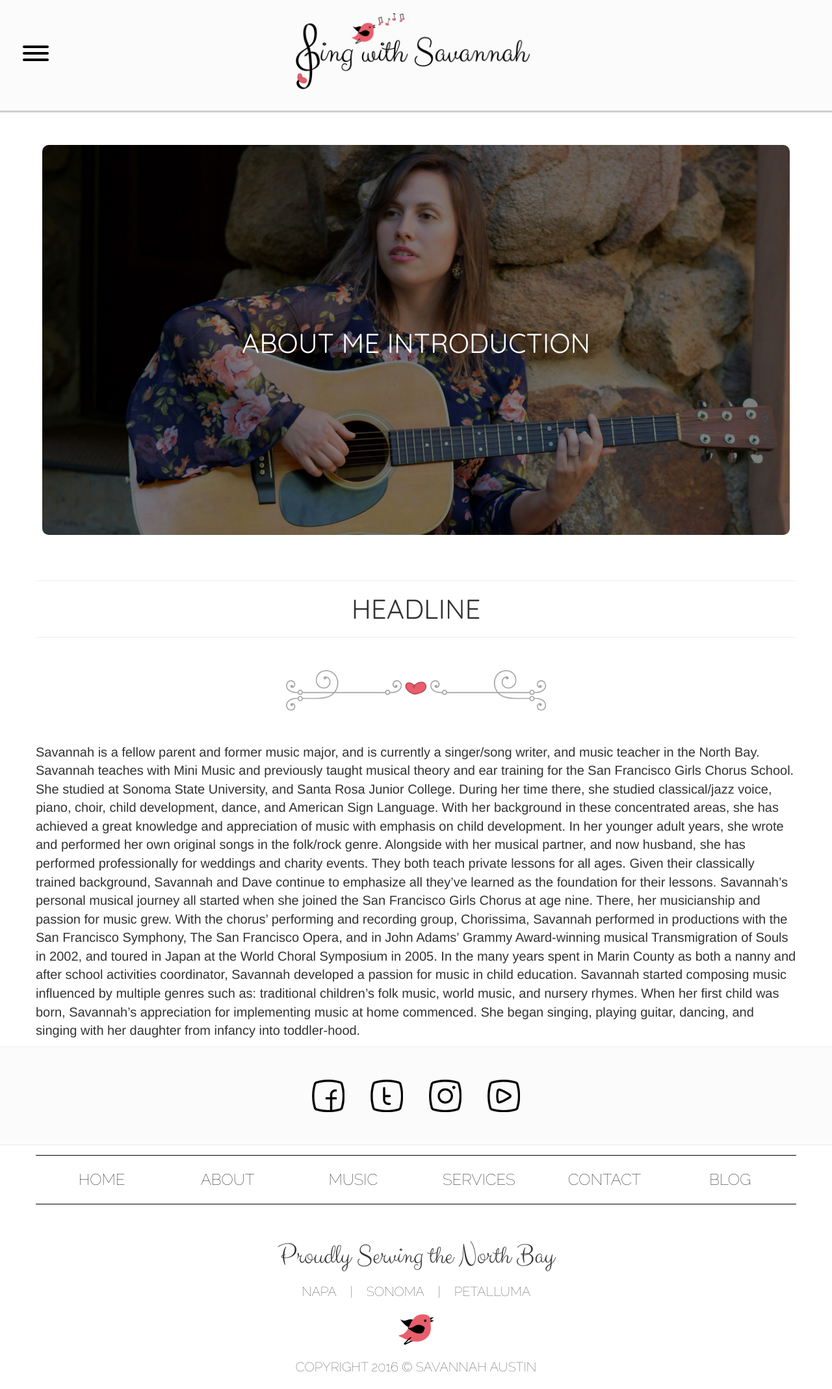
After one commit to jmezzanotte/singwithsavannah, a Django app: page /about in a window 1280 px wide. The commit adds this page. Shown: the whole page at 65% size. Run offline with Django 3.2, Linux system fonts and the light colour scheme; some libraries are stand-ins or nearby versions.

Commit message:
Added an about page. Fixed the centering issues on the navbar logo. added animation to the text overlay on the image on the about page.

```diff
--- /dev/null
+++ b/static/css/about.css
@@ -0,0 +1,28 @@
+h1{
+	text-align: center;
+}
+
+
+.hamburger-inner, .hamburger-inner::before, .hamburger-inner::after{
+	background-color: #000;
+}
+
+#about-profile{
+	position: relative;
+	background: url("../images/about_profile.jpg") center center;
+	background-size: cover;
+	overflow: hidden;
+	text-align: center;
+	height: 600px;
+	margin: 50px;
+	border-radius: 10px;
+}
+
+#about-headline-wrapper{
+	position: absolute;
+	display: none;
+  	top: 0;
+  	left: 50%;
+  	transform: translate(-50%, -50%);
+}
+	#about-headline{color: #fff;}
--- a/static/css/base.css
+++ b/static/css/base.css
@@ -1,7 +1,7 @@
 /*SING WITH SAVANNAH BASE STYLES*/
 
-/*IMG SPECS*/
 /*
+	IMG SPECS
 	LARGE FULL PAGE IMAGE : 1920px x 1165px
 	LIGHTNESS : -50
 
@@ -12,8 +12,8 @@
 	SIZE : 360 X 360;
 */
 
-/*COLOR SPECS*/
 /*
+	COLOR SPECS
 	LIGHT-RED: #e95e6b; (HIGHLIGHT COLOR)
 	MAROON : #aF4654
 */
@@ -41,9 +41,14 @@ h1{
 	font-size: 42px;
 }
 
+h2{
+	font-family: 'Quicksand', sans-serif;
+	font-size: 32px;
+}
+
 p{
 	font-size: 20px;
-	font-family: 'Raleway', sans-serif;
+	/*font-family: 'Raleway', sans-serif;*/
 }
 
 /*BUTTON CLASSES*/
@@ -64,7 +69,6 @@ p{
 	}
 
 
-
 .btn-outline-white{
 	/*You have to specify width and font size used by this button*/
 	color : #fff;
@@ -72,11 +76,9 @@ p{
 	padding: 15px;
 }
 
-
 .font-black{
 	color: #000;
 }
-
 
 .header{
 	font-family: 'Raleway', sans-serif;
@@ -195,6 +197,7 @@ p{
   	color: #fff;
   	font-family: 'Raleway', sans-serif;
   	background-color: #000;
+
 }
 
 
@@ -348,10 +351,14 @@ p{
 	margin-bottom: 100px;
 }
 
-
 .secondary-topbanner{
 	border-bottom: solid 3px #d0d0d0;
-	background-color: #fff;
+	background-color: #FBFBFB;
+}
+
+#hidden-spacer{
+	margin: 10px;
+	width: 100px;
 }
 
 .secondary-topbanner img{
@@ -365,15 +372,19 @@ p{
   	top: 0;
   	left: 50%;
   	transform: translate(-50%, -50%);
-
 }
 
+.filigree{
+	width: 400px;
+	padding: 0 ;
+	display: block;
+	margin: 50px auto;
+}
 
 #sub-headline{
 	font-family: 'Quicksand', sans-serif;
 	font-size: 28px;
 	color: #fff;
-
 }
 
 #listen-btn{
@@ -391,12 +402,10 @@ p{
 	border-color: #e95e6b;
 }
 
-
 #sws-logo{
 	width: 800px;
 	margin: 20px auto;
 }
-
 
 .box {
     display: flex;
--- a/static/css/footer.css
+++ b/static/css/footer.css
@@ -1,10 +1,24 @@
 /*CSS STYLES FOR FOOTER*/
 
+#footer-nav-wrapper{
+	margin: 15px auto;
+	padding: 20px;
+	border-bottom: solid 1px #000;
+	border-top: solid 1px #000;
+}
 
+#footer-nav{text-align: center;}
+	#footer-nav a {
+		font-family: 'Raleway', sans-serif;
+		text-decoration: none;
+		font-size: 24px;
+		color: #000;
+	}
 
-#footer-nav{
-	text-align: center;
-}
+	#footer-nav a:hover{
+		color: #808080;
+	}
+
 
 
 #footer-social-wrapper{
@@ -13,22 +27,6 @@
 	background-color: #FBFBFB;
 	border-bottom: solid 1px #F3EBEB;
 	border-top : solid 1px #F3EBEB;
-}
-
-
-#footer-nav-wrapper{
-	margin: 15px auto;
-	padding: 20px;
-	border-bottom: solid 1px #000;
-	border-top: solid 1px #000;
-}
-
-
-#footer-nav a {
-	font-family: 'Raleway', sans-serif;
-	text-decoration: none;
-	font-size: 24px;
-	color: #000;
 }
 
 
--- a/static/js/base.js
+++ b/static/js/base.js
@@ -2,6 +2,7 @@ $(function(){
 
 	// onload animation
 	$('#headline-wrapper').show().animate({'top' : '50%', 'visibility' : 'visible'}, 1000);
+	$('#about-headline-wrapper').show().animate({'top' : '50%', 'visibility' : 'visible'}, 1000);
 
 
 	// Sticky nav bar
--- a/sws_site/urls.py
+++ b/sws_site/urls.py
@@ -4,5 +4,6 @@ from . import views
 
 urlpatterns = [
     url(r'^$', views.home, name='home'),
-    url(r'^music', views.music, name='music')
+    url(r'^music', views.music, name='music'),
+    url(r'^about', views.about, name='about')
 ]
--- a/sws_site/views.py
+++ b/sws_site/views.py
@@ -4,6 +4,8 @@ from django.shortcuts import render
 def home(request):
 	return render(request, 'home.html')
 
-
 def music(request):
 	return render(request, 'music.html')
+
+def about(request):
+	return render(request, 'about.html')
--- /dev/null
+++ b/templates/about.html
@@ -0,0 +1,55 @@
+{% extends "base.html" %}
+{% load static %}
+{% block title %}ABOUT SAVANNAH{% endblock %}
+{% block css_adds %}
+	<link rel="stylesheet" type="text/css" href='{% static "css/about.css" %}'>
+{% endblock %}
+{% block fixed_bar %}
+	{% include "banner.html" %}
+{% endblock %}
+
+{% block content %}
+
+	<div class="container-fluid">
+		<div class="row">
+			<div class="col-lg-12 col-md-12 col-sm-12">
+				<div id="about-profile">
+					<div id="about-headline-wrapper">
+						<h1 id="about-headline">ABOUT ME INTRODUCTION</h1>
+					</div>
+				</div>
+			</div>
+		</div>
+	</div>
+	<div class="container">
+		<div class="row">
+			<div clas="col-lg-12 col-md-12 col-sm-12">
+				<hr>
+				<h1>HEADLINE</h1>
+				<hr>
+				<img class="img-responsive filigree" src='{% static "images/filigree-heart.png" %}'>
+			</div>
+		</div>
+		<div class="row">
+			<div clas="col-lg-12 col-md-12 col-sm-12">
+				<p>
+					Savannah is a fellow parent and former music major, and is currently a singer/song writer, and music teacher in the North Bay. Savannah teaches with Mini Music and previously taught musical theory and ear training for the San Francisco Girls Chorus School. She studied at Sonoma State University, and Santa Rosa Junior College. During her time there, she studied classical/jazz voice, piano, choir, child development, dance, and American Sign Language. With her background in these concentrated areas, she has achieved a great knowledge and appreciation of music with emphasis on child development.
+
+					In her younger adult years, she wrote and performed her own original songs in the folk/rock genre. Alongside with her musical partner, and now husband, she has performed professionally for weddings and charity events. They both teach private lessons for all ages. Given their classically trained background, Savannah and Dave continue to emphasize all they’ve learned as the foundation for their lessons.
+
+					Savannah’s personal musical journey all started when she joined the San Francisco Girls Chorus at age nine. There, her musicianship and passion for music grew. With the chorus’ performing and recording group, Chorissima, Savannah performed in productions with the San Francisco Symphony, The San Francisco Opera, and in John Adams’ Grammy Award-winning musical Transmigration of Souls in 2002, and toured in Japan at the World Choral Symposium in 2005.
+
+					In the many years spent in Marin County as both a nanny and after school activities coordinator, Savannah developed a passion for music in child education.
+					Savannah started composing music influenced by multiple genres such as: traditional children’s folk music, world music, and nursery rhymes. When her first child was born, Savannah’s appreciation for implementing music at home commenced. She began singing, playing guitar, dancing, and singing with her daughter from infancy into toddler-hood.
+
+
+
+
+
+
+				</p>
+			</div>
+		</div>
+
+	</div>
+{% endblock %}
--- a/templates/banner.html
+++ b/templates/banner.html
@@ -8,9 +8,12 @@
 
 		<div class="nav-center">
 			<a href="{% url 'home' %}">
-				<img id="sws-black" class="img-responsive center" src='{% static "images/sws-logo-black.png" %}'>
+				<img id="sws-black" class="img-responsive center" width="400" src='{% static "images/sws-logo-black.png" %}'>
 			</a>
 		</div>
+
+		<!-- This div is in place to help center the logo -->
+		<div id="hidden-spacer"></div>
 
 	</div>
 
--- a/templates/base.html
+++ b/templates/base.html
@@ -14,7 +14,7 @@
 	<link rel="stylesheet" type="text/css" href='{% static "css/footer.css" %}'>
 	<link href="https://fonts.googleapis.com/css?family=Raleway:100" rel="stylesheet">
 	<link href="https://fonts.googleapis.com/css?family=Archivo+Narrow" rel="stylesheet">
-	<link href="https://fonts.googleapis.com/css?family=Quicksand" rel="stylesheet">
+	<link href="https://fonts.googleapis.com/css?family=Quicksand:400,700" rel="stylesheet">
 
 	{% block css_adds %}{% endblock %}
 </head>
@@ -30,7 +30,8 @@
 				<img id="sing-from-your-heart" class="img-responsive" src='{% static "images/sing-from-your-heart.png" %}'>
 
 				<ul id="nav-list">
-					<li class="nav-item sliding-border"><a>ABOUT</a></li>
+					<li class="nav-item sliding-border"><a href="{% url 'home' %}">HOME</a></li>
+					<li class="nav-item sliding-border"><a href="{% url 'about' %}">ABOUT</a></li>
 					<li class="nav-item"><a href="{% url 'music' %}" class="sliding-border">MUSIC</a></li>
 					<li class="nav-item"><a class="sliding-border">SERVICES</a></li>
 					<li class="nav-item sliding-border"><a>CONTACT</a></li>
@@ -77,14 +78,14 @@
 
 		<div class="container" id="footer-nav-wrapper">
 			<div class="row" id="footer-nav">
-				<div class="col-lg-1">
-					<span></span>
+				<div class="col-lg-2">
+					<a href="{% url 'home' %}">HOME</a>
 				</div>
 				<div class="col-lg-2">
-					<a href="#">ABOUT</a>
+					<a href="{% url 'about' %}">ABOUT</a>
 				</div>
 				<div class="col-lg-2">
-					<a href="#">MUSIC</a>
+					<a href="{% url 'music' %}">MUSIC</a>
 				</div>
 				<div class="col-lg-2">
 					<a href="#">SERVICES</a>
@@ -94,9 +95,6 @@
 				</div>
 				<div class="col-lg-2">
 					<a href="#">BLOG</a>
-				</div>
-				<div class="col-lg-1">
-					<span></span>
 				</div>
 			</div>
 		</div>
--- a/templates/music.html
+++ b/templates/music.html
@@ -13,7 +13,9 @@
 	<div class="container-fluid">
 		<div class="row" id="artist-info">
 			<div class="col-lg-12 col-md-12 col-sm-12 text-center">
+				<hr>
 				<h1>Create Your Own Sunshine</h1>
+				<hr>
 				<h2>Savannah Austin</h2>
 			</div>
 		</div>
```
Also changed, not shown: static/css/home.css (+0 -7 lines), static/css/music.css (+11 -3 lines), templates/home.html (+7 -4 lines), static/images/about_profile.jpg (added), static/images/sws-logo-black.png.
